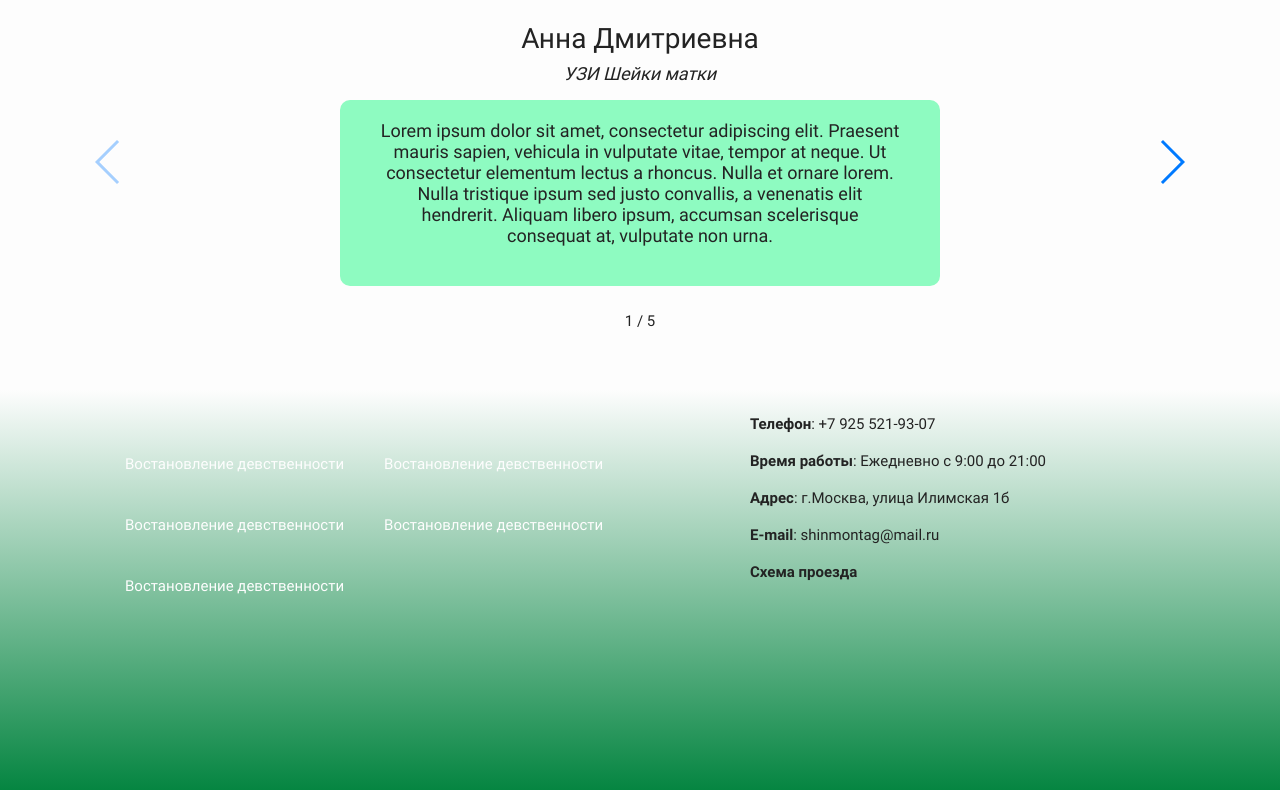
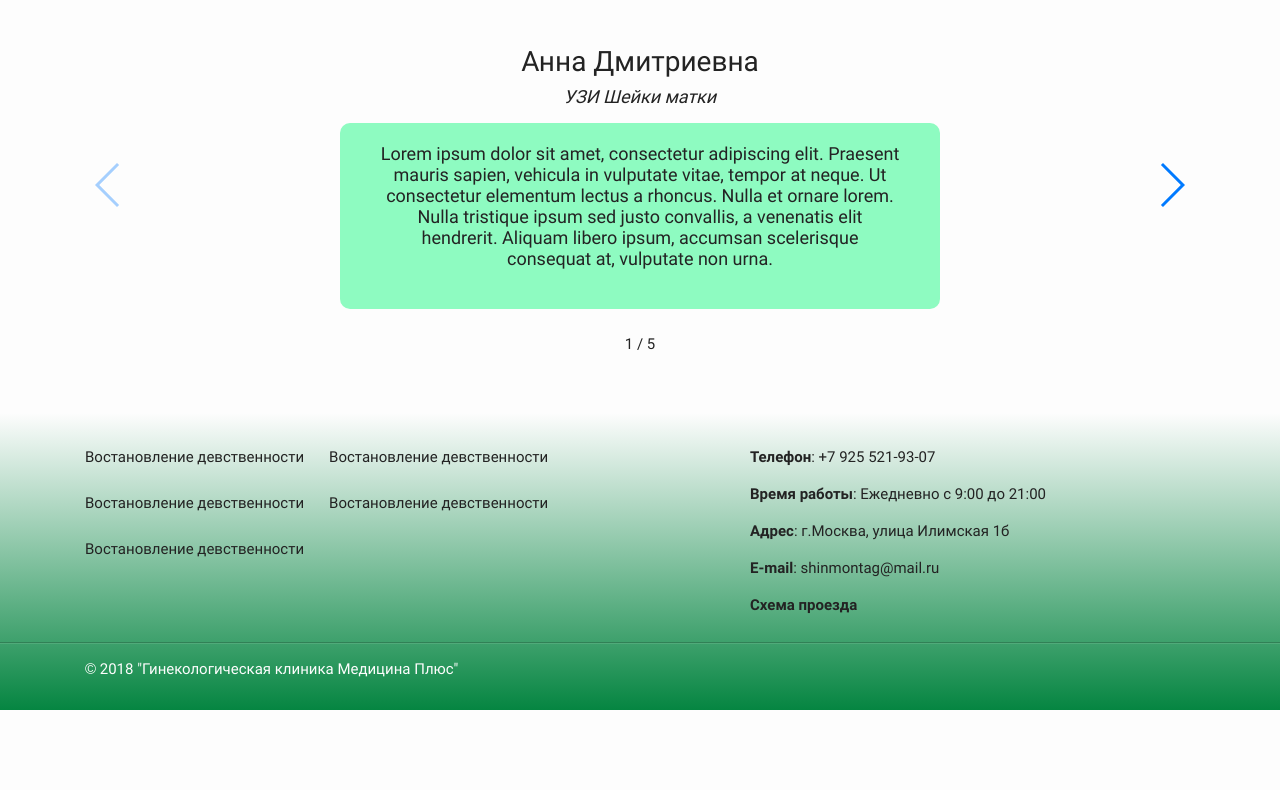
Before and after one commit to hramn1/glav-tent, a website: page index.html in a window 1280 px wide. Shown: the part 3440-4230 px from the top of the page. After the commit the page ends 4150 px from the top, so only its background shows below. Drawn offline with nearby package versions, Linux system fonts and the light colour scheme; files that its build step writes are made by us from their sources.

Commit message:
правки

```diff
--- a/index.html
+++ b/index.html
@@ -363,32 +363,38 @@
     </div>
   </section>
 </main>
-<footer class="main-footer py-4">
+<footer class="main-footer pt-4 pb-1">
+  <div class="footer-content">
     <div class="container">
       <div class="row">
         <div class="col-md-7">
           <nav class="footer-menu">
             <ul class="footer-menu__items">
-            <li><a href="#">Востановление девственности</a></li>
-            <li><a href="#">Востановление девственности</a></li>
-            <li><a href="#">Востановление девственности</a></li>
-            <li><a href="#">Востановление девственности</a></li>
-            <li><a href="#">Востановление девственности</a></li>
+              <li><a class="footer-menu__link" href="#">Востановление девственности</a></li>
+              <li><a class="footer-menu__link" href="#">Востановление девственности</a></li>
+              <li><a class="footer-menu__link" href="#">Востановление девственности</a></li>
+              <li><a class="footer-menu__link" href="#">Востановление девственности</a></li>
+              <li><a class="footer-menu__link" href="#">Востановление девственности</a></li>
             </ul>
           </nav>
         </div>
         <div class="col-md-5">
           <div class="footer-contact">
-          <p><i class="fa fa-phone"></i> <b>Телефон</b>: +7 925 521-93-07</p>
-          <p><i class="fa fa-clock-o" aria-hidden="true"></i> <b>Время работы</b>: Ежедневно с 9:00 до 21:00</p>
-          <p><i class="fa fa-pencil-square-o" aria-hidden="true"></i> <b>Адрес</b>: г.Москва, улица Илимская 1б</p>
-          <p><i class="fa fa-envelope-o" aria-hidden="true"></i> <b>E-mail</b>: shinmontag@mail.ru</p>
-          <p><a class="shema" ><i class="fa fa-map" aria-hidden="true"></i> <b>Схема проезда</b></p></a>
+            <p> <b>Телефон</b>: +7 925 521-93-07</p>
+            <p> <b>Время работы</b>: Ежедневно с 9:00 до 21:00</p>
+            <p> <b>Адрес</b>: г.Москва, улица Илимская 1б</p>
+            <p> <b>E-mail</b>: shinmontag@mail.ru</p>
+            <p> <b>Схема проезда</b></p></a>
           </div>
         </div>
       </div>
     </div>
-
+  </div>
+  <div class="footer-copyright">
+    <div class="container">
+      <p>© 2018 "Гинекологическая клиника Медицина Плюс" </p>
+    </div>
+  </div>
 </footer>
 <script src="js/swiper.min.js"></script>
 <script src="js/script.js"></script>
--- a/sass/blocks/footer.scss
+++ b/sass/blocks/footer.scss
@@ -3,14 +3,29 @@
   background-size: cover;
   background-repeat: no-repeat;
   position: relative;
-  height: 400px;
 }
-.footer-menu  ul{
+.footer-menu__link{
+  color: $black;
+}
+.footer-menu__items{
   display: flex;
-  padding: 20px;
   list-style: none;
   flex-wrap: wrap;
+  padding: 0;
   & li{
-    margin: 20px;
+    margin: 10px 25px 15px 0;
   }
 }
+.footer-contact{
+  margin-top: 10px;
+}
+.footer-content{
+  border-bottom: 1px solid rgba(0,0,0,0.2);
+  padding-bottom: 10px;
+}
+.footer-copyright{
+  padding: 15px 0 10px;
+  color: $white;
+  font-size: 15px;
+  border-top: 1px solid rgba(255,255,255,0.1);
+}
--- a/sass/blocks/main.scss
+++ b/sass/blocks/main.scss
@@ -77,7 +77,7 @@
     margin-top: 7px;
   }
 }
-.doctor__title{
+.doctor__title, .testimonials__title{
   position: relative;
   z-index: 2;
   &::before{
```
Lines whose indentation alone changed are shown as unchanged.
